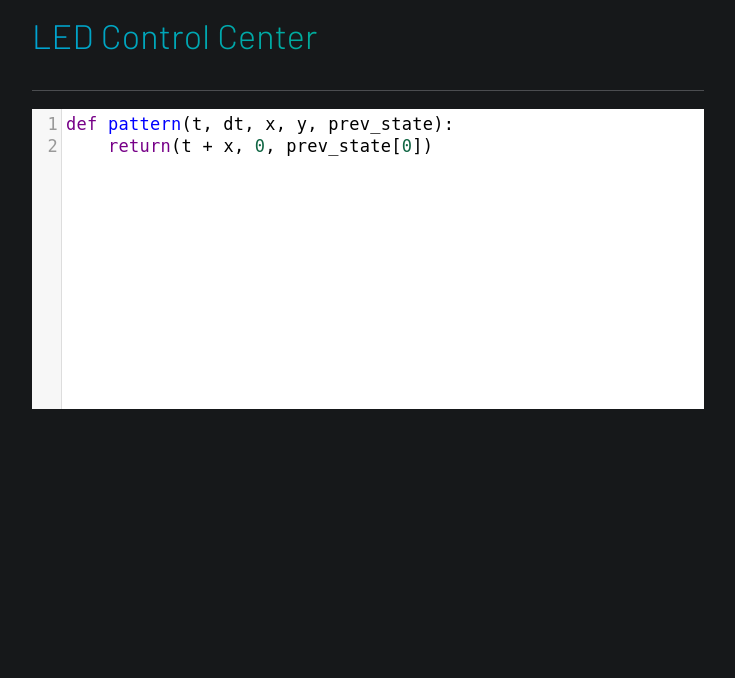
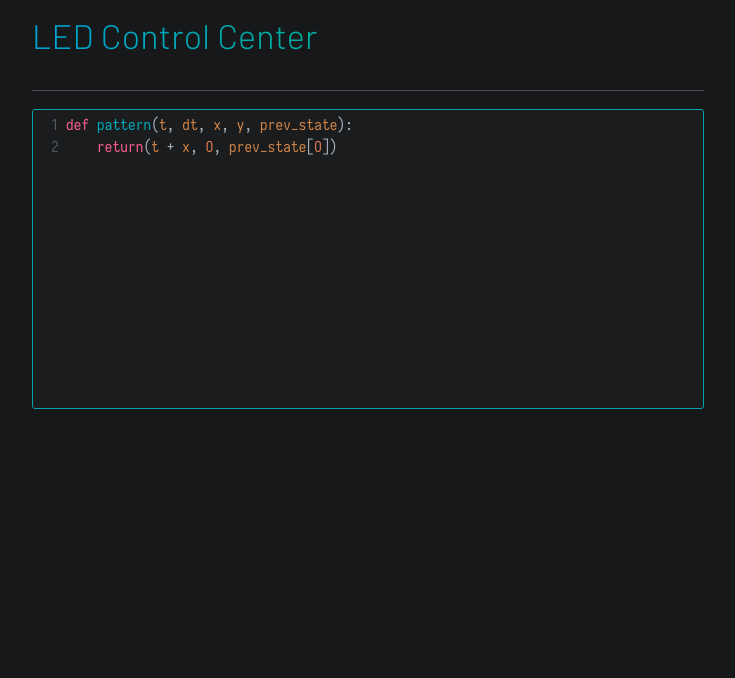
Before and after one commit to jackw01/led-control, a Python web app: template ledcontrol/templates/index.html in a window 1280 px wide. Shown: the top 678 px of the page, without its empty margins (272-1007 px from the left). Run offline with Jinja, Linux system fonts and the light colour scheme; the template is opened without the code that fills it, so the values that code supplies are empty; style sheets or scripts are compiled from the project's sources.

Commit message:
style the code editor

```diff
--- /dev/null
+++ b/ledcontrol/static/css/codemirror-custom.css
@@ -0,0 +1,45 @@
+.CodeMirror {
+  font: 15px "Iosevka", monospace;
+  line-height: 1.4rem;
+}
+
+.cm-s-summer-night.CodeMirror {
+  background: #1a1c1e;
+  color: #a6abb8;
+  border-radius: 3px;
+  border: 1px solid #06a2ab;
+}
+
+.cm-s-summer-night div.CodeMirror-selected {
+  background: #003035;
+}
+
+.cm-s-summer-night .CodeMirror-gutters { background: #1a1c1e; border-right: 0px; }
+.cm-s-summer-night .CodeMirror-guttermarker { color: #f06c6f; }
+.cm-s-summer-night .CodeMirror-guttermarker-subtle { color: #525762; }
+.cm-s-summer-night .CodeMirror-linenumber { color: #525762; }
+.cm-s-summer-night .CodeMirror-cursor { border-left: 2px solid #00a9b9; }
+
+.cm-s-summer-night span.cm-comment { color: #898e9a; }
+.cm-s-summer-night span.cm-atom { color: #e17954; }
+.cm-s-summer-night span.cm-number { color: #e17954; }
+
+.cm-s-summer-night span.cm-property, .cm-s-summer-night span.cm-attribute {
+  color: #d08447;
+}
+.cm-s-summer-night span.cm-keyword { color: #fa5f8b; }
+.cm-s-summer-night span.cm-string { color: #d3ab58; }
+
+.cm-s-summer-night span.cm-builtin { color: #00a3d2; }
+.cm-s-summer-night span.cm-variable { color: #d08447; }
+.cm-s-summer-night span.cm-variable-2 { color: #d08447; }
+.cm-s-summer-night span.cm-def { color: #00a9b9; }
+.cm-s-summer-night span.cm-bracket { color: #a6abb8; }
+.cm-s-summer-night span.cm-tag { color: #fa5f8b; }
+.cm-s-summer-night span.cm-link { color: #00a3d2; }
+.cm-s-summer-night span.cm-error { background: #f06c6f; color: #898e9a; }
+
+.cm-s-summer-night .CodeMirror-matchingbracket {
+  text-decoration: underline;
+  color: #a6abb8 !important;
+}
--- a/ledcontrol/static/css/fonts.css
+++ b/ledcontrol/static/css/fonts.css
@@ -33,6 +33,14 @@
 
   /* Support for IE. */
   font-feature-settings: 'liga';
+}
+
+@font-face {
+  font-family: 'Iosevka';
+  font-style: normal;
+  font-weight: 400;
+  src: url('../fonts/iosevka-ss11-regular.woff2') format('woff2'), /* Chrome 26+, Opera 23+, Firefox 39+ */
+       url('../fonts/iosevka-ss11-regular.woff') format('woff'); /* Chrome 6+, Firefox 3.6+, IE 9+, Safari 5.1+ */
 }
 
 /* barlow-200 - latin */
--- a/ledcontrol/static/css/index.scss
+++ b/ledcontrol/static/css/index.scss
@@ -23,10 +23,6 @@ body {
 
 h1, h2, h3, h4, h5, h6 {
   font-family: "Barlow", sans-serif;
-}
-
-code, pre {
-  font-family: "Fira Code", monospace;
 }
 
 // Header styles
--- a/ledcontrol/static/js/main.js
+++ b/ledcontrol/static/js/main.js
@@ -43,5 +43,6 @@ window.onload = function() {
     mode: 'python',
     indentUnit: 4,
     lineNumbers: true,
+    theme: 'summer-night',
   });
 };
--- a/ledcontrol/templates/index.html
+++ b/ledcontrol/templates/index.html
@@ -14,6 +14,7 @@
   <link rel="stylesheet" href="static/css/normalize.min.css">
   <link rel="stylesheet" href="static/css/fonts.css">
   <link rel="stylesheet" href="static/css/codemirror.css">
+  <link rel="stylesheet" href="static/css/codemirror-custom.css">
   <link rel="stylesheet" href="static/css/index.css">
 </head>
 <body class="body-dark">
```
Also changed, not shown: ledcontrol/static/fonts/iosevka-ss11-regular.woff (added), ledcontrol/static/fonts/iosevka-ss11-regular.woff2 (added).
